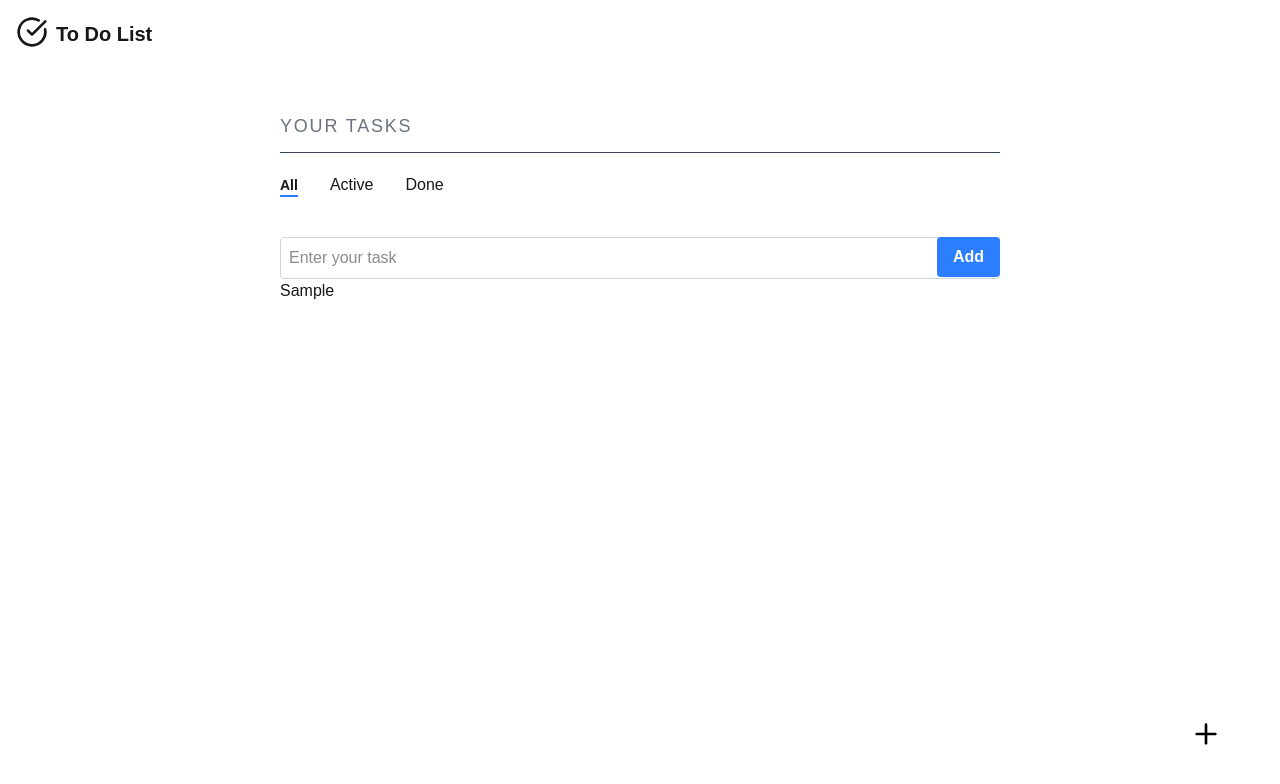
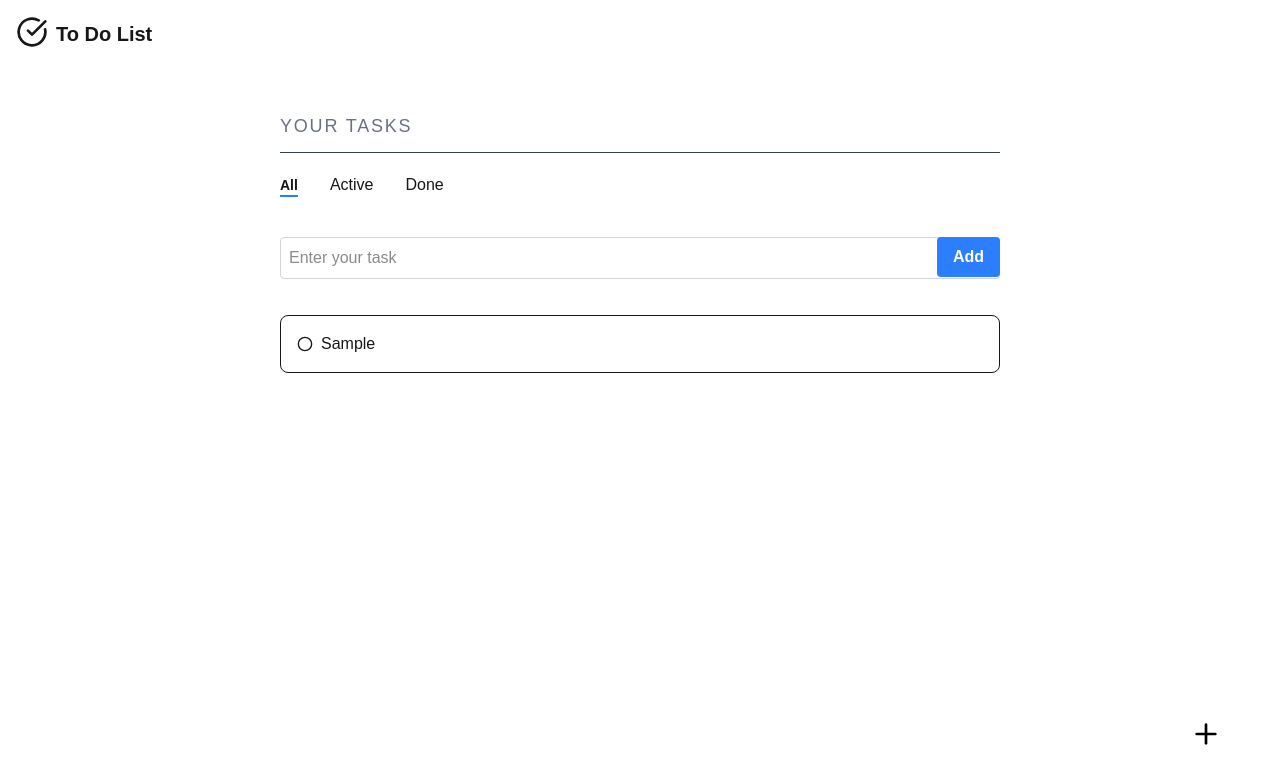
Before and after one commit to Mila-Saif/to-do, a Next.js app: page / in a window 1280 px wide. Both pictures are taken after typing "Sample" into the empty fields and a click on the button "Add". Shown: the top 784 px of the page. Built offline with nearby package versions, Linux system fonts and the light colour scheme.

Commit message:
add handle toggle function and UI for the list card

```diff
--- a/app/page.tsx
+++ b/app/page.tsx
@@ -1,5 +1,5 @@
 'use client'
-import { CircleCheckBig, Plus }from 'lucide-react';
+import { CircleCheckBig, Plus, Circle }from 'lucide-react';
 import { useState } from 'react';
 
 
@@ -20,6 +20,21 @@ export default function Home() {
     setTodos([...todos, newTask]);
 
   }
+
+  const handleToggleTask = (id: string) => {
+    const newTodos = todos.map((todo) => {
+      if (todo.id === id) {
+        return {
+          ...todo,
+          completed: !todo.completed,
+        }
+      }
+      return todo;
+    });
+    setTodos(newTodos);
+
+  }
+
 
 
 
@@ -101,9 +116,25 @@ export default function Home() {
 
           </form>
 
-           <ul>
+           <ul className='mt-9 flex flex-col gap-3'  >
+
             {todos.map((todo) => (
-              <li key={todo.id.toString()}>{todo.text}</li>
+              <li className= {` flex items-center p-4 rounded-lg border cursor-pointer `}
+
+
+                onClick={() => handleToggleTask(todo.id)} key={todo.id.toString()}>
+                <div>
+                  {todo.completed ? (
+                  <CircleCheckBig className='w-4 h-4 ' />
+                ) : (
+                  <Circle className='w-4 h-4' />
+
+                )}</div>
+                <span ></span>
+                <span className={ `pl-2 ${todo.completed ? 'line-through' : ''}`}>{todo.text}</span>
+
+
+              </li>
             ))}
            </ul>
         </div>
```
